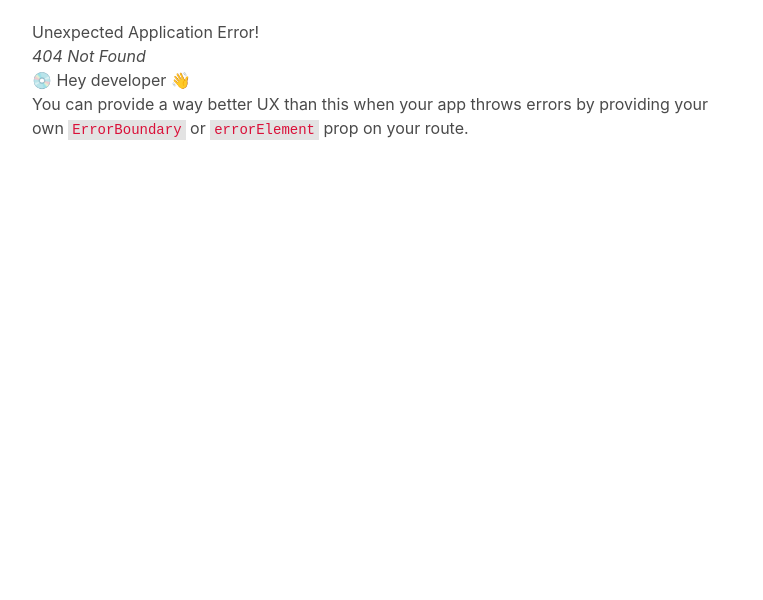
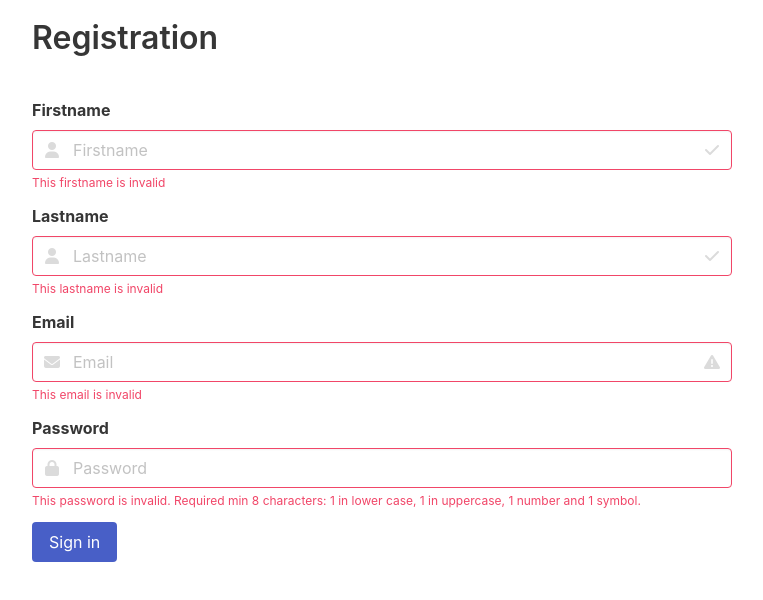
Before and after one commit to nahuelc00/rent-a-car-frontend, a React (Vite) app: page /register in a window 1280 px wide. Before the commit this address had no page. Shown: the top 600 px of the page, without its empty margins (258-1021 px from the left). Built offline with nearby package versions, Linux system fonts and the light colour scheme.

Commit message:
Create register form page

```diff
--- a/src/router.jsx
+++ b/src/router.jsx
@@ -4,11 +4,16 @@ import { Root } from './ui/pages/root';
 import { Form } from './ui/pages/form';
 import { Detail } from './ui/pages/detail';
 import { Delete } from './ui/pages/delete';
+import { RegisterForm } from './ui/pages/registerForm';
 
 const router = createBrowserRouter([
   {
     path: '/',
     element: <Root />,
+  },
+  {
+    path: 'register',
+    element: <RegisterForm />,
   },
   {
     path: 'form/add',
--- /dev/null
+++ b/src/ui/pages/registerForm.jsx
@@ -0,0 +1,154 @@
+/* eslint-disable consistent-return */
+/* eslint-disable jsx-a11y/label-has-associated-control */
+import { useFormik } from 'formik';
+import validator from 'validator';
+import React from 'react';
+
+function validatePassword(password) {
+  const isPasswordSecure = validator.isStrongPassword(password);
+  return isPasswordSecure;
+}
+
+function validateEmail(email) {
+  const isEmail = validator.isEmail(email);
+  return isEmail;
+}
+
+function validateForm(values) {
+  const {
+    firstname, lastname, email, password,
+  } = values;
+
+  const hasEmptyValues = firstname === '' || lastname === '' || email === '' || password === '';
+
+  if (hasEmptyValues) return false;
+
+  const isEmail = validateEmail(email);
+  const isPasswordSecure = validatePassword(password);
+
+  if (isEmail && isPasswordSecure) return true;
+}
+
+function RegisterForm() {
+  const formik = useFormik({
+    initialValues: {
+      firstname: '',
+      lastname: '',
+      email: '',
+      password: '',
+    },
+    onSubmit: (values) => {
+      const isFormValid = validateForm(values);
+      if (isFormValid) {
+        console.log('Submit form');
+      } else {
+        console.log('Not Submit form');
+      }
+    },
+  });
+
+  return (
+    <>
+      <h1 className="title">Registration</h1>
+      <form onSubmit={formik.handleSubmit} className="register-form is-flex is-flex-direction-column is-justify-content-center">
+
+        {/* Firstname */}
+        <div className="field">
+          <label className="label">Firstname</label>
+          <div className="control has-icons-left has-icons-right">
+            <input
+              className={formik.values.firstname ? 'input is-success' : 'input is-danger'}
+              type="text"
+              name="firstname"
+              placeholder="Firstname"
+              onChange={formik.handleChange}
+              value={formik.values.firstname}
+            />
+            <span className="icon is-small is-left">
+              <i className="fas fa-user" />
+            </span>
+            <span className="icon is-small is-right">
+              <i className="fas fa-check" />
+            </span>
+          </div>
+          {!formik.values.firstname && <p className="help is-danger">This firstname is invalid</p> }
+
+        </div>
+
+        {/* Lastname */ }
+        <div className="field">
+          <label className="label">Lastname</label>
+          <div className="control has-icons-left has-icons-right">
+            <input
+              className={formik.values.lastname ? 'input is-success' : 'input is-danger'}
+              name="lastname"
+              type="text"
+              placeholder="Lastname"
+              onChange={formik.handleChange}
+            />
+            <span className="icon is-small is-left">
+              <i className="fas fa-user" />
+            </span>
+            <span className="icon is-small is-right">
+              <i className="fas fa-check" />
+            </span>
+          </div>
+          {!formik.values.lastname && <p className="help is-danger">This lastname is invalid</p>}
+        </div>
+
+        {/* Email */ }
+        <div className="field">
+          <label className="label">Email</label>
+          <div className="control has-icons-left has-icons-right">
+            <input
+              className={validator.isEmail(formik.values.email) ? 'input is-success' : 'input is-danger'}
+              name="email"
+              type="email"
+              placeholder="Email"
+              onChange={formik.handleChange}
+            />
+
+            <span className="icon is-small is-left">
+              <i className="fas fa-envelope" />
+            </span>
+            <span className="icon is-small is-right">
+              <i className="fas fa-exclamation-triangle" />
+            </span>
+          </div>
+          {!validator.isEmail(formik.values.email) && <p className="help is-danger">This email is invalid</p>}
+        </div>
+
+        {/* Password */ }
+        <div className="field">
+          <label className="label">Password</label>
+          <div className="control has-icons-left has-icons-right">
+            <input
+              className={validatePassword(formik.values.password) ? 'input is-success' : 'input is-danger'}
+              type="password"
+              name="password"
+              placeholder="Password"
+              onChange={formik.handleChange}
+            />
+            <span className="icon is-small is-left">
+              <i className="fas fa-lock" />
+            </span>
+          </div>
+          {!validatePassword(formik.values.password) && (
+          <p className="help is-danger">
+            This password is invalid.
+            Required min 8 characters: 1 in lower case, 1 in uppercase, 1 number and 1 symbol.
+          </p>
+          )}
+        </div>
+
+        <div className="field is-grouped">
+          <div className="control">
+            <button type="submit" className="button is-link">Sign in</button>
+          </div>
+        </div>
+      </form>
+    </>
+  );
+}
+
+export { RegisterForm };
--- a/src/ui/style.css
+++ b/src/ui/style.css
@@ -35,6 +35,11 @@
     justify-content: space-between;
     flex-wrap: wrap;
   }
+}
+
+/* Register form page */
+.register-form {
+  height: 500px;
 }
 
 /* Form page */
```
